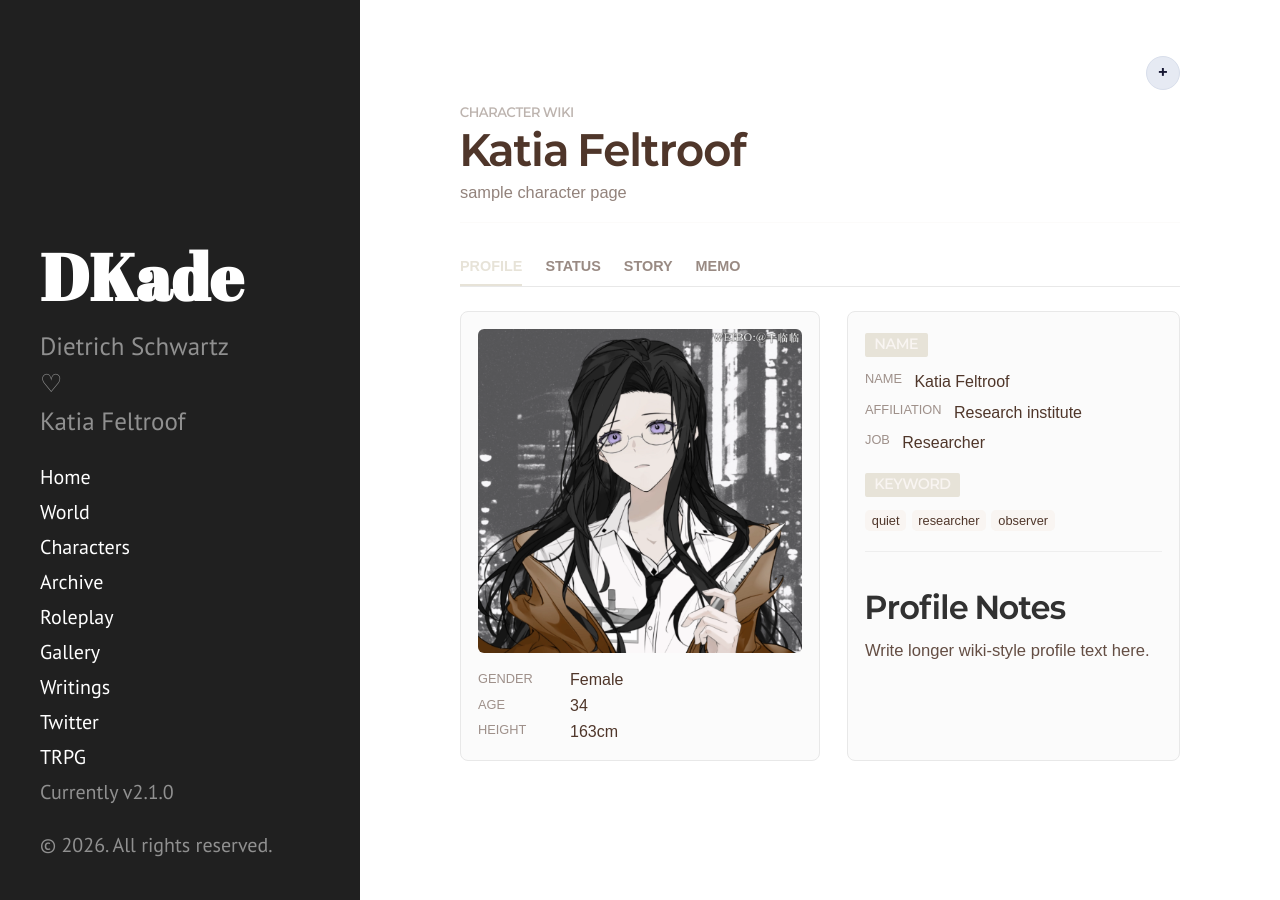
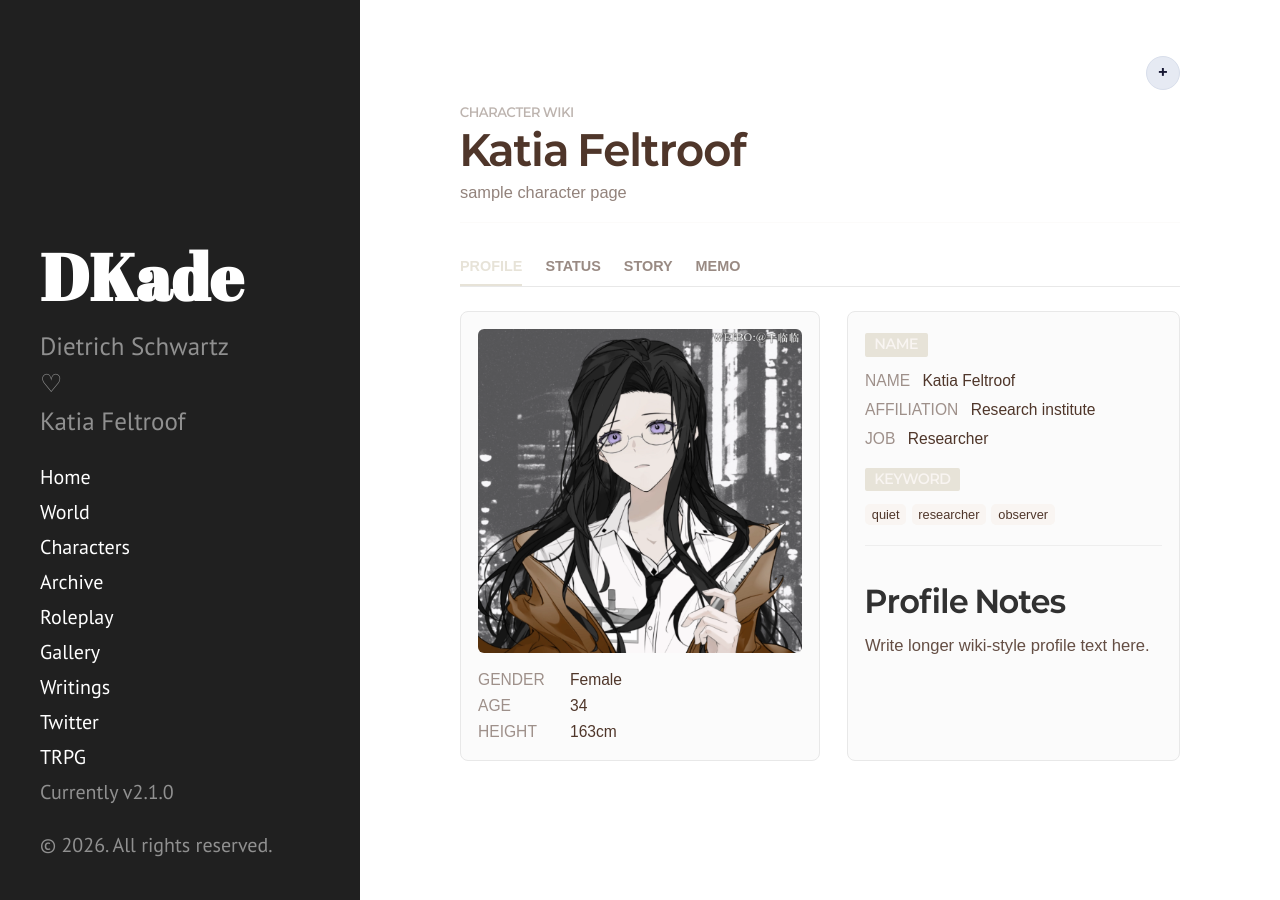
Before and after one commit to mistynocturn-design/dekade-archive, a Jekyll site: the page built from _characters/katia-feltroof.md, in a window 1280 px wide. Built offline with Jekyll 4.4.1, drawn with Linux system fonts in a browser that asks for light colours; some web fonts are replaced.

Commit message:
Update hyde.css

```diff
--- a/public/css/hyde.css
+++ b/public/css/hyde.css
@@ -2284,3 +2284,19 @@ a.sidebar-nav-item:focus {
 .character-memo-body {
   font-weight: 400;
 }
+/* Character label/value size balance */
+.character-card-facts dt,
+.character-quick-facts dt,
+.character-info-list dt,
+.character-card-facts dd,
+.character-quick-facts dd,
+.character-info-list dd {
+  font-size: .78rem;
+  line-height: 1.42;
+}
+
+.character-card-facts dt,
+.character-quick-facts dt,
+.character-info-list dt {
+  padding-top: 0;
+}
```
